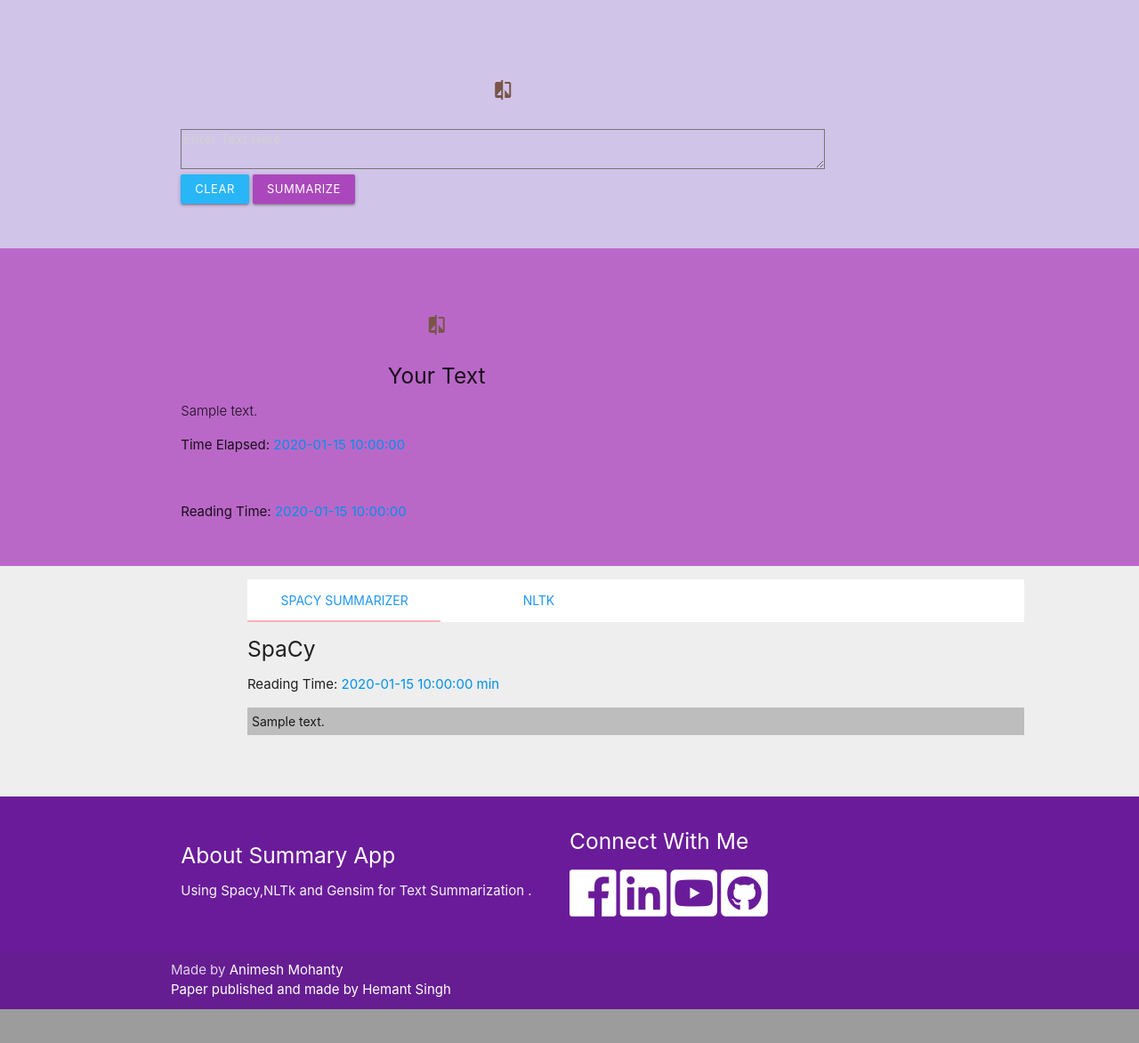
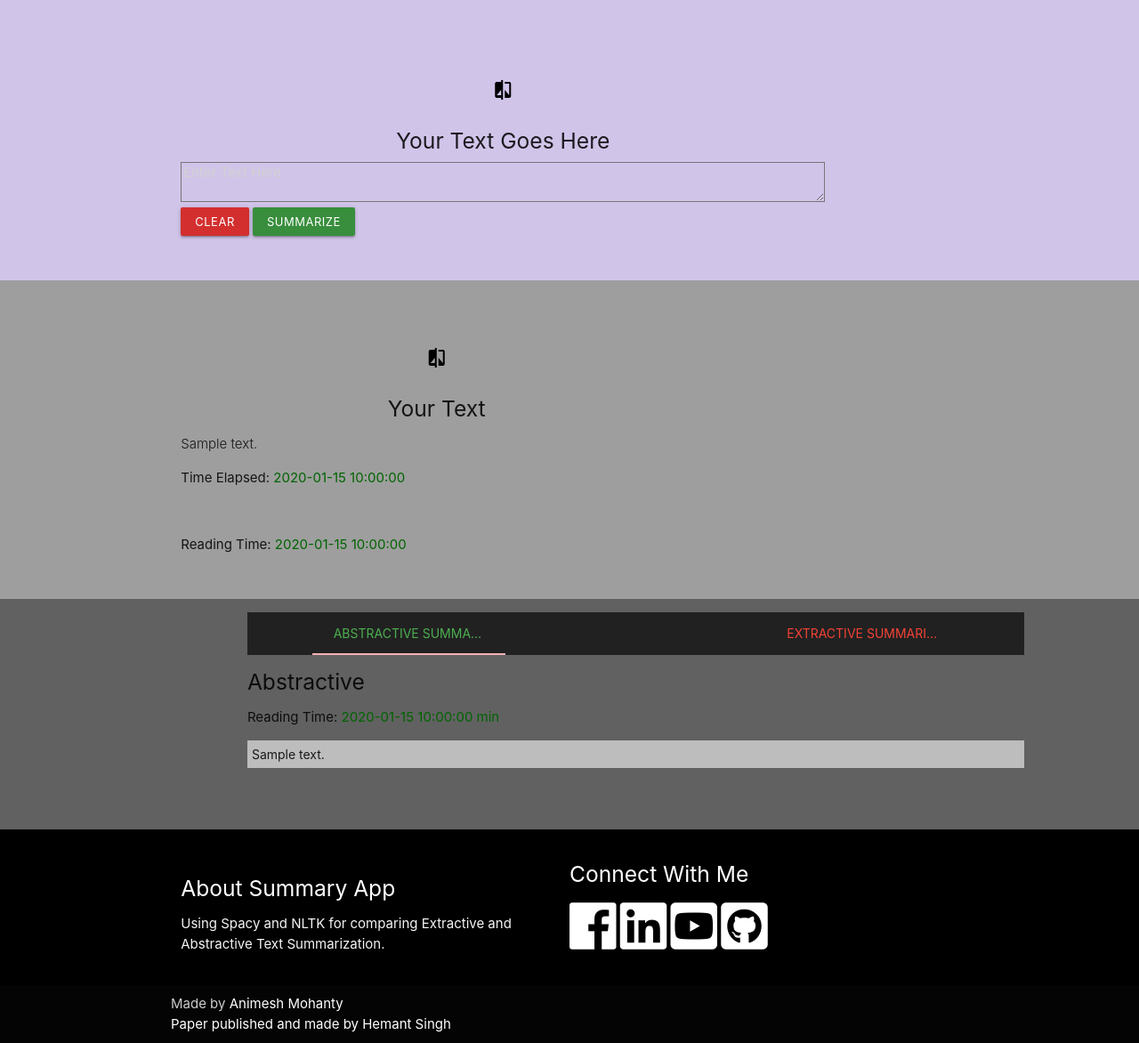
Before and after one commit to animeshmohanty/A-Document-Redactor-Web-Application-Using-NLP-Spacy-and-Flask, a Flask app: template NLP-Web-Apps/Summaryzer_Text_Summarization_App/templates/compare_summary.html in a window 1280 px wide. Shown: the part 485-1657 px from the top of the page at 89% size. Before the commit the page ends 1619 px from the top, so only its background shows below. Run offline with Flask 2, Linux system fonts and the light colour scheme; the template is opened without the code that fills it: most values are stand-ins (such as "Sample title", 1, 10 or a date in 2020); some libraries are stand-ins or nearby versions.

Commit message:
Add files via upload
Changes in the frontend and the summarizers

```diff
--- a/NLP-Web-Apps/Summaryzer_Text_Summarization_App/app.py
+++ b/NLP-Web-Apps/Summaryzer_Text_Summarization_App/app.py
@@ -1,6 +1,6 @@
 from __future__ import unicode_literals
 from flask import Flask,render_template,url_for,request
-from spacy_summarizer import text_summarizer
+from spacy_summarization import text_summarizer
 from gensim.summarization import summarize
 from nltk_summarization import nltk_summarizer
 import time
--- a/NLP-Web-Apps/Summaryzer_Text_Summarization_App/static/css/custom.css
+++ b/NLP-Web-Apps/Summaryzer_Text_Summarization_App/static/css/custom.css
@@ -8,7 +8,7 @@
 
 nav ul a,
 nav .brand-logo {
-  color: #444;
+  color: #512DA8;
 }
 
 p {
--- a/NLP-Web-Apps/Summaryzer_Text_Summarization_App/templates/compare_summary.html
+++ b/NLP-Web-Apps/Summaryzer_Text_Summarization_App/templates/compare_summary.html
@@ -13,7 +13,7 @@
 </head>
 </head>
 <body><div class="navbar-fixed">
-   <nav class="purple darken-3" role="navigation">
+   <nav class="black" role="navigation">
     <div class="nav-wrapper container">
       <a id="logo-container" href="#" class="brand-logo">Text Summarizer</a>
       <ul class="right hide-on-med-and-down">
@@ -41,11 +41,11 @@
         <div class="caption center-align">
           <h2>Final year project by Animesh Mohanty and Hemant Singh under our Guide: Dr K.P. Vijayakumar</h2>
           <h5 class="light blue-text-text text-lighten-3 hide-on-small-only">
-           Comparison using SpaCy and NLTK
+           Comparison using Abstractive and Extractive Summarizers
           </h5>
 
            <div class="row center">
-          <a href="{{url_for('index')}}" id="download-button" class="btn-large waves-effect waves-light blue lighten-1">Refresh</a>
+          <a href="{{url_for('index')}}" id="download-button" class="btn-large waves-effect waves-light green darken-4">Refresh</a>
         </div>
         </div>
       </li>
@@ -56,7 +56,7 @@
           <h5 class="light grey-text text-lighten-3 hide-on-small-only">
            NLP based App
           </h5>
-          <a href="#aboutapp" class="btn btn-large waves-effect waves-light light-blue lighten-1">Learn More</a>
+          <a href="#aboutapp" class="btn btn-large waves-effect waves-light red darken-4">Learn More</a>
         </div>
       </li>
 
@@ -72,13 +72,14 @@
       <div class="row">
         <div class="input-field col s12 m10">
           <div class="icon-block">
-            <h2 class="center brown-text"><i class="material-icons">compare</i></h2>
+            <h2 class="center black-text"><i class="material-icons">compare</i></h2>
+            <h5 class="center">Your Text Goes Here</h5>
            <form method="POST" action="/comparer">
          <textarea name="rawtext" cols="3" rows="5" class="form-control" required="true" placeholder="Enter Text Here"></textarea>
 
          <br/>
-         <button class="btn btn-small waves-effect waves-light  light-blue lighten-1" type="reset">Clear</button>
-          <button class="btn btn-small waves-effect waves-light purple lighten-1" type="submit">Summarize</button>
+         <button class="btn btn-small waves-effect waves-light  red darken-2" type="reset">Clear</button>
+          <button class="btn btn-small waves-effect waves-light green darken-2" type="submit">Summarize</button>
 
         </form>
           </div>
@@ -91,17 +92,17 @@
   <!-- End -->
 
   <!-- Results -->
-  <section class="section section-solutions-about purple lighten-2 ">
+  <section class="section section-solutions-about grey">
  <div class="container">
       <div class="row">
         <div class="col s12 m8">
           <div class="icon-block">
-            <h2 class="center brown-text"><i class="material-icons">compare</i></h2>
+            <h2 class="center black-text"><i class="material-icons">compare</i></h2>
             <h5 class="center">Your Text</h5>
 
             <p class="light">{{ctext}}</p>
-            <div class="alert alert-info" role="alert"><p>Time Elapsed: <span style="color:#0091EA;">{{ final_time }} </span></p><br/>
-              <p>Reading Time: <span style="color:#0091EA;">{{ final_reading_time }} </span></p>
+            <div class="alert alert-info" role="alert"><p>Time Elapsed: <span style="color:darkgreen;">{{ final_time }} </span></p><br/>
+              <p>Reading Time: <span style="color:darkgreen">{{ final_reading_time }} </span></p>
         </div>
           </div>
         </div>
@@ -112,27 +113,27 @@
 </section>
 
     <!-- SECTION: RESULTS FOR DIFFERENT SUMMARIZERS -->
-  <section class="section section-solutions-about grey lighten-3 ">
+  <section class="section section-solutions-about grey darken-2 ">
     <div class="container">
       <div class="row">
 
         <div class="col s12 m12 offset-m1">
           <div class="row">
             <div class="col s12">
-              <ul class="tabs">
-                <li class="tab col s3">
-                  <a href="#tab1" class="blue-text">SpaCy Summarizer</a>
+              <ul class="tabs grey darken-4" >
+                <li class="tab offset-m1 col s3">
+                  <a href="#tab1" class="green-text">Abstractive Summarizer</a>
                 </li>
 
-                <li class="tab col s3">
-                  <a href="#tab3" class="blue-text">NLTK</a>
+                <li class="tab offset-m4 col s3 offset-m1">
+                  <a href="#tab3" class="red-text">Extractive Summarizer</a>
                 </li>
 
               </ul>
             </div>
             <div id="tab1" class="col s12">
-              <h5>SpaCy</h5>
-              <div class="" ><p>Reading Time: <span style="color:#0091EA;">{{ summary_reading_time }} min  </span></p></div>
+              <h5>Abstractive</h5>
+              <div class="" ><p>Reading Time: <span style="color:darkgreen;">{{ summary_reading_time }} min  </span></p></div>
               <div class="grey lighten-1"><p style="padding:5px;font-size:14px;">{{ final_summary_spacy }}</p></div>
 
 
@@ -141,8 +142,8 @@
 
             </div>
             <div id="tab3" class="col s12">
-              <h5>NLTK</h5>
-                 <div class=""><p>Reading Time: <span style="color:#0091EA;">{{ summary_reading_time_nltk }} min  </span></p>
+              <h5>Extractive</h5>
+                 <div class=""><p>Reading Time: <span style="color:darkred;">{{ summary_reading_time_nltk }} min  </span></p>
               </div>
               <div class="grey lighten-1"><p style="padding:5px;font-size:14px;">{{ final_summary_nltk }}</p></div>
 
@@ -158,13 +159,12 @@
     </div>
   </section>
 
-   <footer class="page-footer purple darken-3">
+   <footer class="page-footer black">
     <div class="container" id="aboutapp">
       <div class="row">
         <div class="col l6 s12">
           <h5 class="white-text">About Summary App</h5>
-          <p class="grey-text text-lighten-4">Using Spacy,NLTk and Gensim for Text Summarization
-.</p> </div>
+          <p class="grey-text text-lighten-4">Using Spacy and NLTK for comparing Extractive and Abstractive Text Summarization.</p> </div>
 
    <div class="col-l2 s12">
           <h5 class="white-text">Connect With Me</h5>
```
Also changed, not shown: NLP-Web-Apps/Summaryzer_Text_Summarization_App/templates/index.html (+19 -20 lines).
